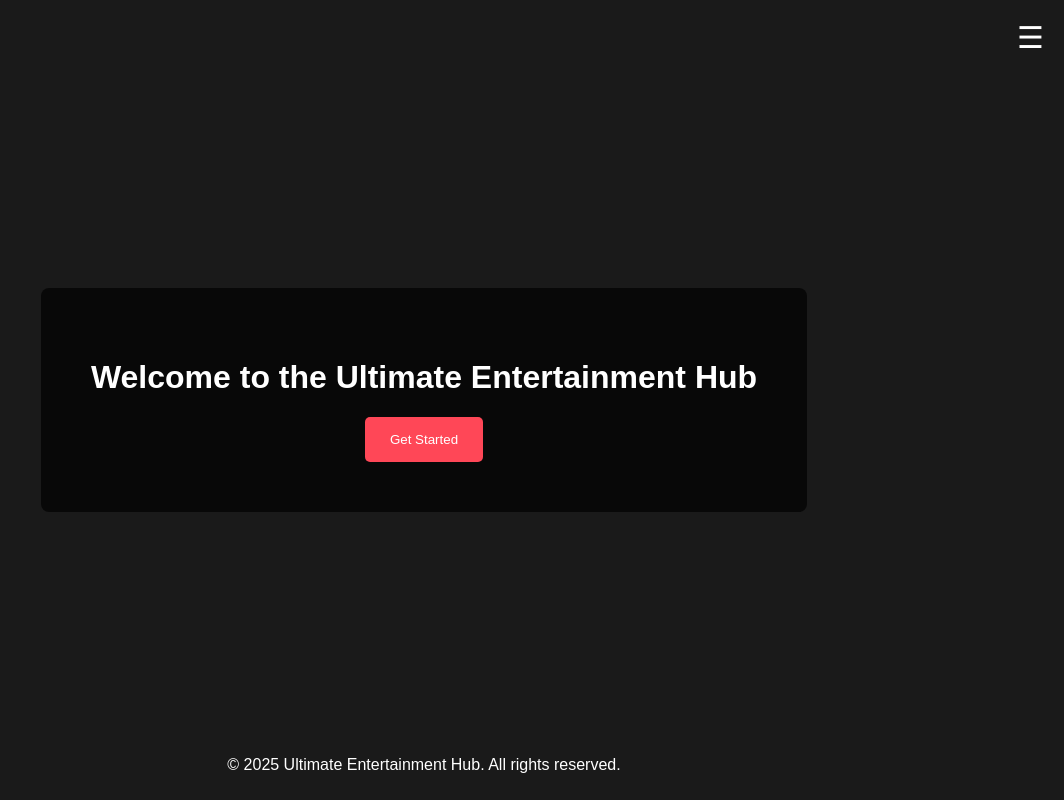
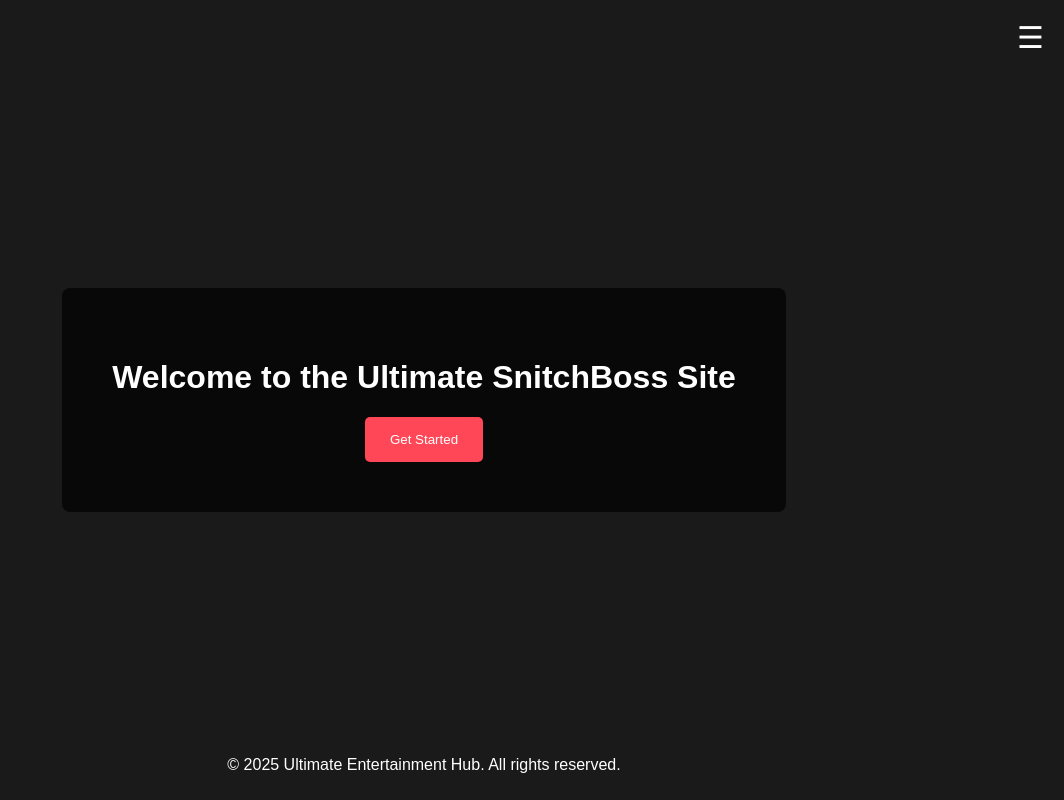
Before and after one commit to wowoowowowow/Snitchboss, a plain HTML site: page index.html in a window 1280 px wide. Shown: the whole page, without its empty margins (216-1280 px from the left). Drawn offline with Linux system fonts and the light colour scheme.

Commit message:
Update index.html

```diff
--- a/index.html
+++ b/index.html
@@ -26,7 +26,7 @@
   <!-- Main Content -->
   <div class="main-content">
     <div class="hero">
-      <h1>Welcome to the Ultimate Entertainment Hub</h1>
+      <h1>Welcome to the Ultimate SnitchBoss Site</h1>
       <button class="cta-btn">Get Started</button>
     </div>
   </div>
```
